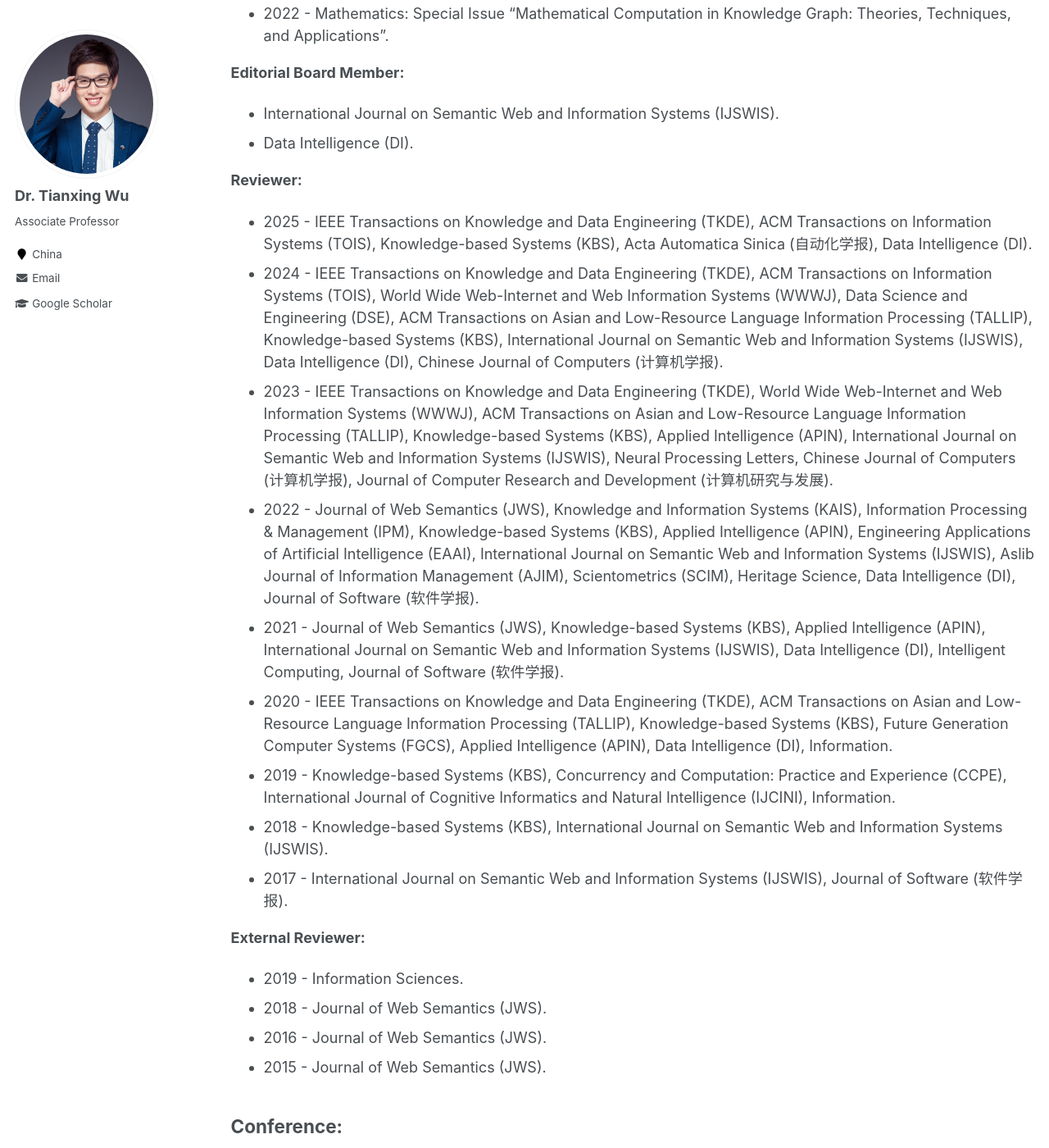
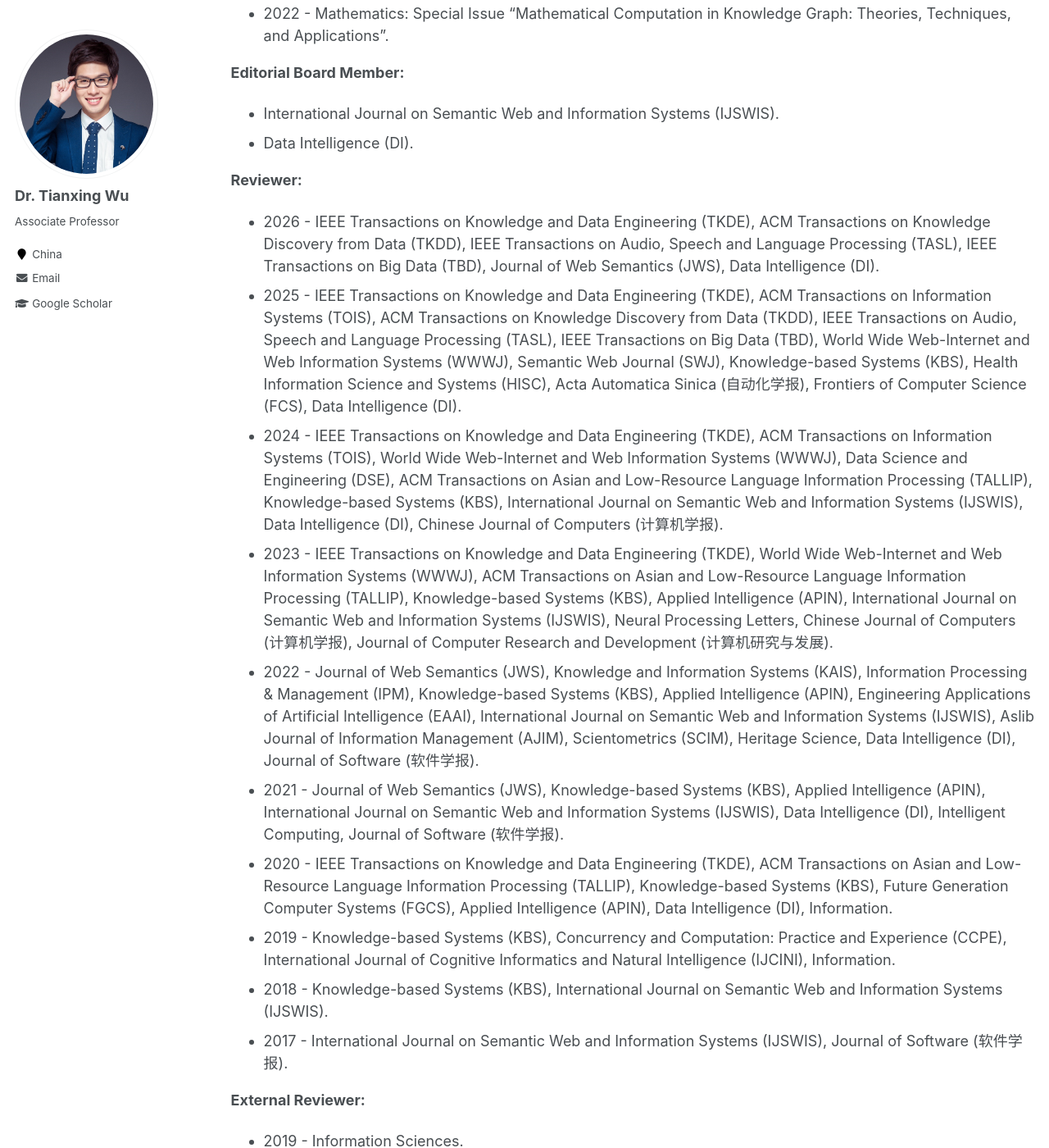
Before and after one commit to tianxing-wu/tianxing-wu.github.io, a Jekyll site: the page built from _pages/services.md, in a window 1280 px wide and 1400 px high, scrolled down 910 px. Shown: the whole window at 82% size. Built offline with Jekyll 4.4.1, drawn with Linux system fonts in a browser that asks for light colours; comment, search, counter and statistics services are not loaded; some of the changed text lies outside the part shown.

Commit message:
Update services.md

```diff
--- a/_pages/services.md
+++ b/_pages/services.md
@@ -29,7 +29,8 @@ author_profile: true
 * Data Intelligence (DI).
 
 **Reviewer:**
-* 2025 - IEEE Transactions on Knowledge and Data Engineering (TKDE), ACM Transactions on Information Systems (TOIS), Knowledge-based Systems (KBS), Acta Automatica Sinica (自动化学报), Data Intelligence (DI).
+* 2026 - IEEE Transactions on Knowledge and Data Engineering (TKDE), ACM Transactions on Knowledge Discovery from Data (TKDD), IEEE Transactions on Audio, Speech and Language Processing (TASL), IEEE Transactions on Big Data (TBD), Journal of Web Semantics (JWS), Data Intelligence (DI).
+* 2025 - IEEE Transactions on Knowledge and Data Engineering (TKDE), ACM Transactions on Information Systems (TOIS), ACM Transactions on Knowledge Discovery from Data (TKDD), IEEE Transactions on Audio, Speech and Language Processing (TASL), IEEE Transactions on Big Data (TBD), World Wide Web-Internet and Web Information Systems (WWWJ), Semantic Web Journal (SWJ), Knowledge-based Systems (KBS), Health Information Science and Systems (HISC), Acta Automatica Sinica (自动化学报), Frontiers of Computer Science (FCS), Data Intelligence (DI).
 * 2024 - IEEE Transactions on Knowledge and Data Engineering (TKDE), ACM Transactions on Information Systems (TOIS), World Wide Web-Internet and Web Information Systems (WWWJ), Data Science and Engineering (DSE), ACM Transactions on Asian and Low-Resource Language Information Processing (TALLIP), Knowledge-based Systems (KBS), International Journal on Semantic Web and Information Systems (IJSWIS), Data Intelligence (DI), Chinese Journal of Computers (计算机学报).
 * 2023 - IEEE Transactions on Knowledge and Data Engineering (TKDE), World Wide Web-Internet and Web Information Systems (WWWJ), ACM Transactions on Asian and Low-Resource Language Information Processing (TALLIP), Knowledge-based Systems (KBS), Applied Intelligence (APIN), International Journal on Semantic Web and Information Systems (IJSWIS), Neural Processing Letters, Chinese Journal of Computers (计算机学报), Journal of Computer Research and Development (计算机研究与发展).
 * 2022 - Journal of Web Semantics (JWS), Knowledge and Information Systems (KAIS), Information Processing & Management (IPM), Knowledge-based Systems (KBS), Applied Intelligence (APIN), Engineering Applications of Artificial Intelligence (EAAI), International Journal on Semantic Web and Information Systems (IJSWIS), Aslib Journal of Information Management (AJIM), Scientometrics (SCIM), Heritage Science, Data Intelligence (DI), Journal of Software (软件学报).
@@ -48,6 +49,7 @@ author_profile: true
 
 ## Conference:
 **Chair:**
+* 2026 - CCKS Program Chair.
 * 2025 - IJCKG Evaluation Challenge Chair.
 * 2024 - CCKS Evaluation Chair, Resource Track Chair.
 * 2023 - CCKS Evaluation Chair.
@@ -63,7 +65,8 @@ author_profile: true
 * 2023 - IJCAI.
 
 **Program Committee Member:**
-* 2025 - NeurIPS, ACL, ICLR, SIGKDD, ICML, TheWebConf (WWW), SIGIR, SIGGRAPH, ISWC (Resource Track), CIKM, ECAI, NAACL, AISTATS.
+* 2026 - AAAI, ACL, ICLR, SIGKDD, ICML, TheWebConf (WWW), SIGIR, ISWC (Resource Track), WSDM, EACL, AISTATS, SEMANTiCS.
+* 2025 - NeurIPS, ACL, ICLR, SIGKDD, ICML, TheWebConf (WWW), SIGIR, SIGGRAPH, ISWC (Resource Track), EMNLP, CIKM, ECAI, NAACL, AISTATS, APWeb-WAIM, WISA, CCKS, SIGIR-AP.
 * 2024 - NeurIPS, ACL, TheWebConf (WWW), SIGKDD, ISWC (Resource Track), EMNLP, ECAI, IEA/AIE, WISA.
 * 2023 - ACL, ISWC (Resource Track), EMNLP, ECAI, CSCWD, IJCKG, IEA/AIE, CCKS, WISA.
 * 2022 - AAAI, IJCAI, EMNLP, IJCKG, CCKS.
@@ -85,6 +88,7 @@ author_profile: true
 
 ## Workshop:
 **Chair:**
+* 2026 - Agents+Graph, the 3rd International Workshop on Data Management Opportunities in Bringing Agents with Graph Data (co-located with VLDB 2026).
 * 2025 - LLM+Graph, the 2nd International Workshop on Data Management Opportunities in Bringing LLMs with Graph Data (co-located with VLDB 2025).
 * 2024 - LLM+KG, International Workshop on Data Management Opportunities in Unifying Large Language Models + Knowledge Graphs (co-located with VLDB 2024).
 * 2024 - LKM, the First International OpenKG Workshop Large Knowledge-Enhanced Models (co-located with IJCAI 2024).
```
